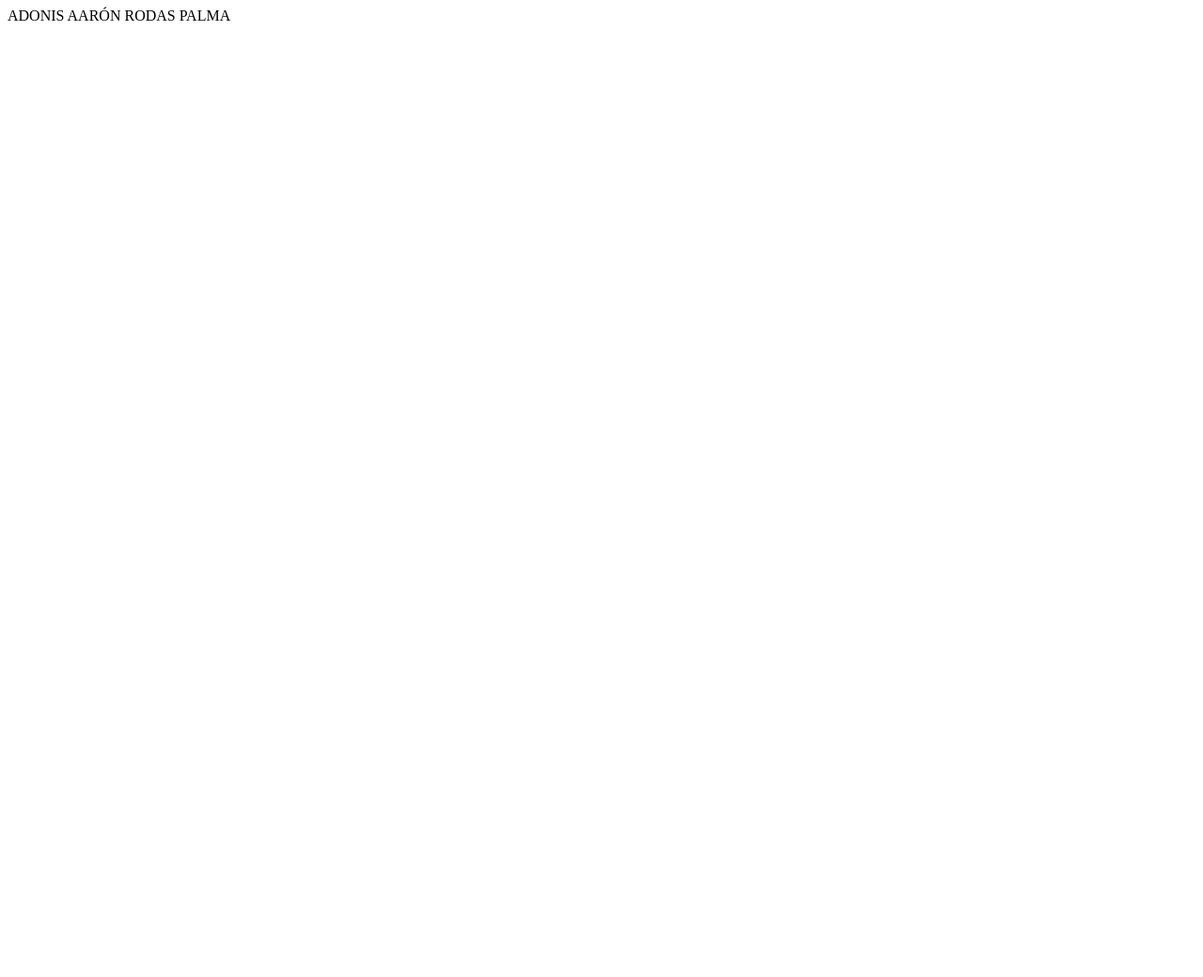
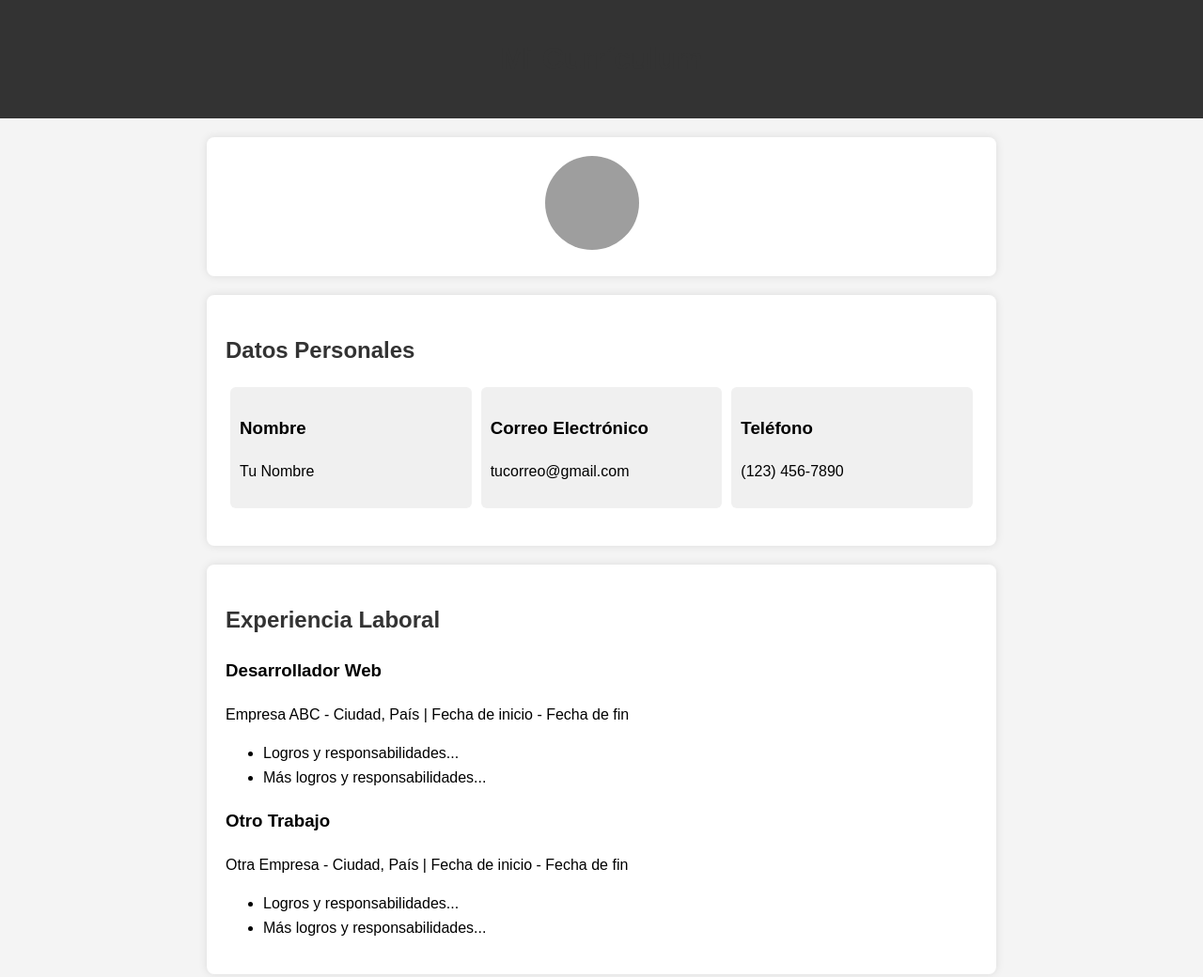
Before and after one commit to MadreCerebro/MadreCerebro.github.io, a plain HTML site: page index.html in a window 1280 px wide. Shown: the top 1040 px of the page at 94% size. Before the commit the page ends 800 px from the top, so only its background shows below. Drawn offline with Linux system fonts and the light colour scheme; grey boxes are pictures that could not be loaded.

Commit message:
Subo el código HTML proporcionado por el Ingeniero

```diff
--- a/index.html
+++ b/index.html
@@ -1 +1,129 @@
-ADONIS AARÓN RODAS PALMA
+<!DOCTYPE html>
+<html lang="es">
+<head>
+    <meta charset="UTF-8">
+    <meta name="viewport" content="width=device-width, initial-scale=1.0">
+    <title>Mi Currículum</title>
+    <style>
+        body {
+            font-family: Arial, sans-serif;
+            line-height: 1.6;
+            margin: 0;
+            padding: 0;
+            background-color: #f4f4f4;
+        }
+
+        header {
+            background-color: #333;
+            color: white;
+            text-align: center;
+            padding: 1em 0;
+        }
+
+        section {
+            max-width: 800px;
+            margin: 20px auto;
+            padding: 20px;
+            background-color: white;
+            border-radius: 8px;
+            box-shadow: 0 0 10px rgba(0, 0, 0, 0.1);
+        }
+
+        h1, h2 {
+            color: #333;
+        }
+
+        .info {
+            display: flex;
+            justify-content: space-between;
+            margin-bottom: 20px;
+        }
+
+        .info div {
+            flex: 1;
+            padding: 10px;
+            margin: 0 5px;
+            background-color: #f0f0f0;
+            border-radius: 6px;
+        }
+
+        .profile-pic {
+            width: 100px;
+            height: 100px;
+            border-radius: 50%;
+            object-fit: cover;
+            margin-right: 20px;
+        }
+
+        @media screen and (max-width: 600px) {
+            .info {
+                flex-direction: column;
+            }
+
+            .profile-pic {
+                margin-right: 0;
+                margin-bottom: 10px;
+            }
+        }
+    </style>
+</head>
+<body>
+    <header>
+        <h1>Mi Currículum</h1>
+    </header>
+
+    <section>
+        <div style="text-align: center;">
+            <img class="profile-pic" src="https://w7.pngwing.com/pngs/178/595/png-transparent-user-profile-computer-icons-login-user-avatars-thumbnail.png" alt="Foto de perfil">
+        </div>
+    </section>
+
+    <section>
+        <h2>Datos Personales</h2>
+        <div class="info">
+            <div>
+                <h3>Nombre</h3>
+                <p>Tu Nombre</p>
+            </div>
+            <div>
+                <h3>Correo Electrónico</h3>
+                <p>tucorreo@gmail.com</p>
+            </div>
+            <div>
+                <h3>Teléfono</h3>
+                <p>(123) 456-7890</p>
+            </div>
+        </div>
+    </section>
+
+    <section>
+        <h2>Experiencia Laboral</h2>
+        <div>
+            <h3>Desarrollador Web</h3>
+            <p>Empresa ABC - Ciudad, País | Fecha de inicio - Fecha de fin</p>
+            <ul>
+                <li>Logros y responsabilidades...</li>
+                <li>Más logros y responsabilidades...</li>
+            </ul>
+        </div>
+
+        <div>
+            <h3>Otro Trabajo</h3>
+            <p>Otra Empresa - Ciudad, País | Fecha de inicio - Fecha de fin</p>
+            <ul>
+                <li>Logros y responsabilidades...</li>
+                <li>Más logros y responsabilidades...</li>
+            </ul>
+        </div>
+    </section>
+
+    <section>
+        <h2>Educación</h2>
+        <div>
+            <h3>Grado Universitario</h3>
+            <p>Nombre de la Universidad - Ciudad, País | Fecha de inicio - Fecha de fin</p>
+            <p>Título obtenido y especialización (si aplica)</p>
+        </div>
+    </section>
+</body>
+</html>
```
